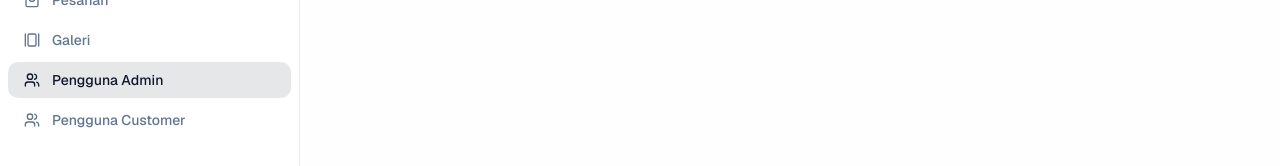
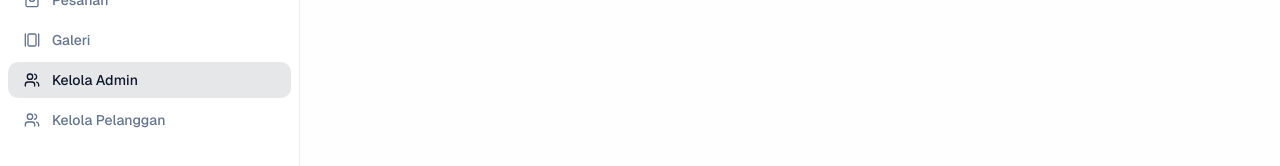
Before and after one commit to ihza6661/dua_insan_story_admin, a Next.js app: page /admin/pengguna/admin in a window 1280 px wide. Shown: the part 322-488 px from the top of the page. Built offline with nearby package versions, Linux system fonts and the light colour scheme; no server answers.

Commit message:
rename pengguna to kelola

```diff
--- a/components/shared/Sidebar.tsx
+++ b/components/shared/Sidebar.tsx
@@ -14,8 +14,8 @@ const navItems = [
   { href: '/admin/produk', icon: ShoppingBag, label: 'Produk' },
   { href: '/admin/orders', icon: ShoppingBag, label: 'Pesanan' },
   { href: '/admin/galeri', icon: GalleryHorizontal, label: 'Galeri' },
-  { href: '/admin/pengguna/admin', icon: Users, label: 'Pengguna Admin' },
-  { href: '/admin/pengguna/customer', icon: Users, label: 'Pengguna Customer' },
+  { href: '/admin/pengguna/admin', icon: Users, label: 'Kelola Admin' },
+  { href: '/admin/pengguna/customer', icon: Users, label: 'Kelola Pelanggan' },
 ];
 
 type SidebarProps = {
```
